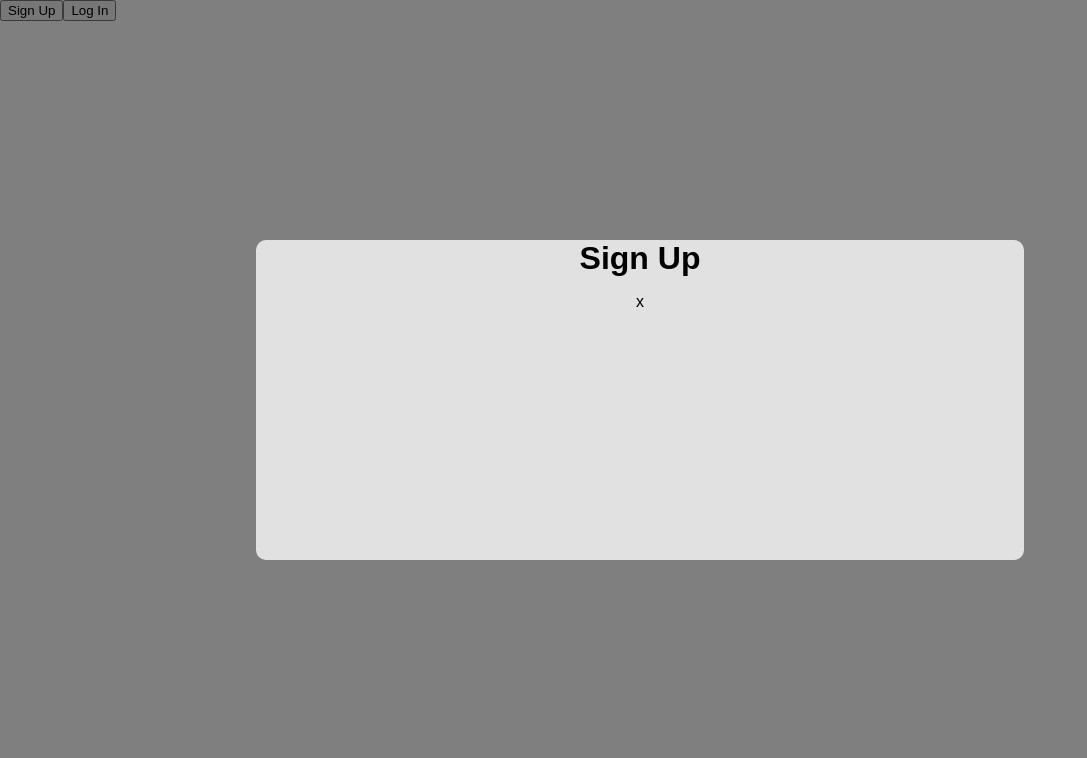
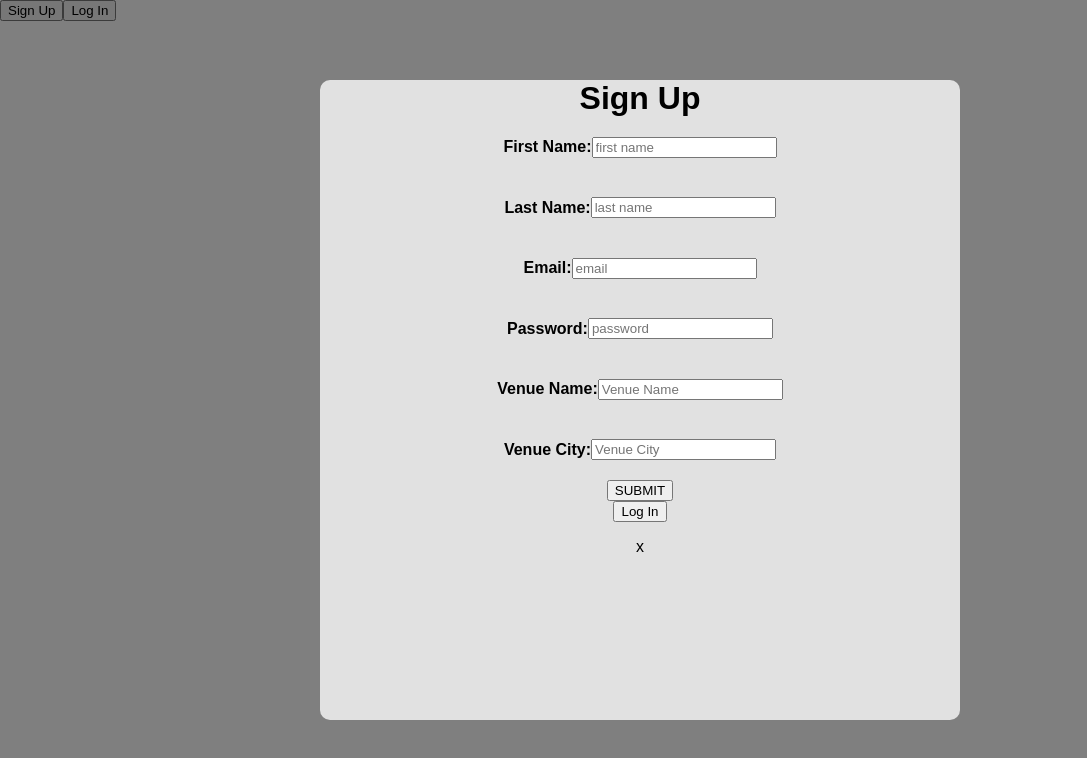
Before and after one commit to GraySmith00/talent-buyer-client, a React (Create React App) app: page / in a window 1280 px wide. Both pictures are taken after a click on the button "Sign Up". Shown: the top 758 px of the page, without its empty margins (0-1087 px from the left). Built offline with nearby package versions, Linux system fonts and the light colour scheme.

Commit message:
Add SignUp inputs. Save values in state. Add handleChange method.

```diff
--- a/src/components/SignUp/SignUp.css
+++ b/src/components/SignUp/SignUp.css
@@ -14,7 +14,7 @@
     display: flex;
     flex-direction: column;
     align-items: center;
-    height: 20rem;
-    width: 60%;
+    height: 40rem;
+    width: 50%;
     background-color: rgba(250, 250, 250, 0.8);
     border-radius: 10px; }
--- a/src/components/SignUp/SignUp.js
+++ b/src/components/SignUp/SignUp.js
@@ -3,15 +3,55 @@ import PropTypes from 'prop-types';
 import './SignUp.css';
 
 class SignUp extends Component {
+  state = {
+    firstName: "",
+    lastName: "",
+    email: "",
+    password: "",
+    venueName: "",
+    venueCity: ""
+  }
+
+  handleChange = (e) => {
+    const { name, value } = e.target;
+    this.setState({ [name]: value });
+  }
+
   render() {
     const { closeSignUpModal } = this.props;
     return (
-      <div className="sign-up">
+      <form className="sign-up">
         <div className="inner-modal">
           <h1>Sign Up</h1>
+          <div className="input-wrapper">
+            <h4>First Name:</h4>
+            <input type="text" name="firstName" value={this.state.firstName} placeholder="first name" onChange={this.handleChange} />
+          </div>
+          <div className="input-wrapper">
+            <h4>Last Name:</h4>
+            <input type="text" name="lastName" value={this.state.lastName} placeholder="last name" onChange={this.handleChange} />
+          </div>
+          <div className="input-wrapper">
+            <h4>Email:</h4>
+            <input type="email" name="email" value={this.state.email} placeholder="email" onChange={this.handleChange} />
+          </div>
+          <div className="input-wrapper">
+            <h4>Password:</h4>
+            <input type="password" name="password" value={this.state.password} placeholder="password" onChange={this.handleChange} />
+          </div>
+          <div className="input-wrapper">
+            <h4>Venue Name:</h4>
+            <input type="text" name="venueName" value={this.state.venueName} placeholder="Venue Name" onChange={this.handleChange} />
+          </div>
+          <div className="input-wrapper">
+            <h4>Venue City:</h4>
+            <input type="text" name="venueCity" value={this.state.venueCity} placeholder="Venue City" onChange={this.handleChange} />
+          </div>
+          <button>SUBMIT</button>
+          <button>Log In</button>
           <p onClick={closeSignUpModal}>x</p>
         </div>
-      </div>
+      </form>
     );
   }
 }
--- a/src/components/SignUp/SignUp.scss
+++ b/src/components/SignUp/SignUp.scss
@@ -18,8 +18,8 @@
     flex-direction: column;
     align-items: center;
 
-    height: 20rem;
-    width: 60%;
+    height: 40rem;
+    width: 50%;
     background-color: rgba(250, 250, 250, 0.8);
     border-radius: 10px;
   }
```
